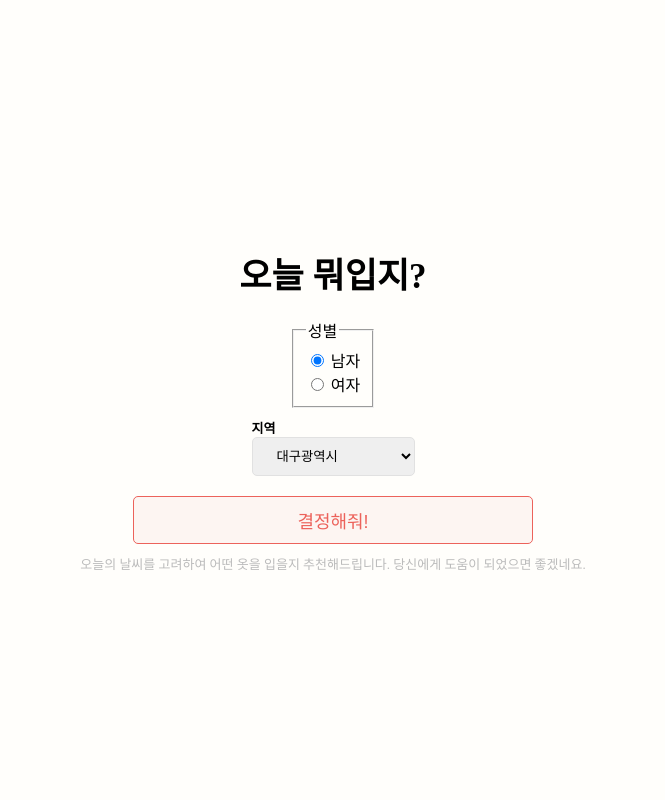
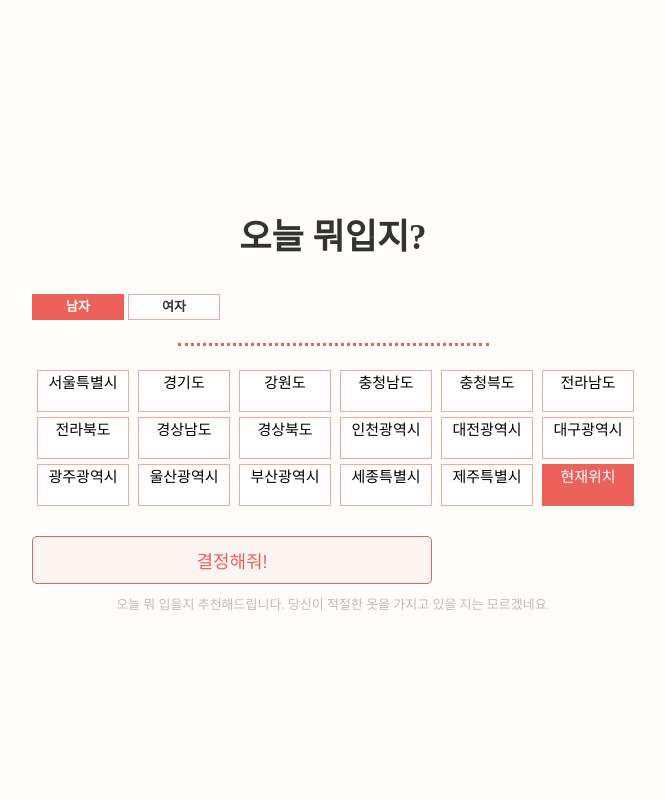
Before and after one commit to youngin197/osp_repo, a Flask app: page /main in a window 1280 px wide. Shown: the whole page, without its empty margins (307-972 px from the left). Run offline with Flask 2, Linux system fonts and the light colour scheme; some libraries are stand-ins or nearby versions.

Commit message:
Update main.html

```diff
--- a/Final_Project/flask and html/templates/main.html
+++ b/Final_Project/flask and html/templates/main.html
@@ -1,5 +1,6 @@
 <!DOCTYPE html>
 <html lang="en">
+
 <head>
   <title>weather</title>
   <meta charset="utf-8" />
@@ -11,11 +12,13 @@
       display: flex;
       flex-direction: column;
     }
+
     #headline {
       display: flex;
       align-items: center;
       justify-content: flex-start;
     }
+
     #bodyline {
       height: 100%;
       display: flex;
@@ -23,22 +26,20 @@
       align-items: center;
       justify-content: center;
     }
+
     .head_content {
       padding: 5px 15px;
     }
+
     .head_content:hover {
       background-color: #f7f6f3;
       text-decoration: underline;
     }
+
     body {
       margin: 0px;
     }
-      form{
-        display: flex;
-        align-items: center;
-        align-content: center;
-        flex-direction: column;
-      }
+
     #OTION {
       font-size: 40px;
       margin-bottom: 30px;
@@ -46,18 +47,22 @@
       font-family: "inter";
       font-weight: lighter;
     }
+
     a {
       text-decoration: none;
       color: black;
     }
+
     #main {
       display: flex;
       padding: 10px 30px 10px 80px;
       align-items: center;
     }
+
     #icon {
       max-width: 50px;
     }
+
     #icon_name {
       font-weight: bold;
     }
@@ -65,44 +70,19 @@
     .link:hover {
       text-decoration: underline;
     }
+
     #wrapper {
       display: flex;
       align-content: space-between;
       justify-content: space-between;
       min-height: 100vh;
     }
+
     #content {
       width: 100%;
     }
-      #label {
-        padding: 10px 20px;
-        margin-bottom: 10px;
-        border: solid 1px rgb(225, 225, 225);
-        border-radius: 5px;
-      }
-      #label:hover {
-        border: solid 1px rgb(201, 201, 201);;
-      }
-      #label:focus {
-        outline: solid 3px #abdcef;
-        border: solid 1px #00a2e3;
-      }
-      #label:active {
-        outline: none;
-        border: solid 1px #00a2e3;
-      }
-      #location{
-        margin-top: 10px;
-        font-size: 13px;
-      }
-      #sign {
-        color: #bbbbbb;
-        font-size: 13px;
-      }
-      #sign:hover {
-        color: #898989;
-      }
-      #submit {
+
+    button {
       display: flex;
       align-items: center;
       justify-content: center;
@@ -110,18 +90,60 @@
       min-width: 400px;
       margin: 10px;
       font-size: 18px;
+      background-color: white;
       border: solid 1px rgb(225, 225, 225);
       border-radius: 5px;
+    }
+
+    input[type="email"] {
+      padding: 10px 20px;
+      margin-top: 10px;
+      margin-bottom: 10px;
+      background-color: #f7f6f3;
+      border: solid 1px rgb(225, 225, 225);
+      border-radius: 5px;
+      min-width: 355px;
+      font-size: 20px;
+    }
+
+    input[type="email"]:hover {
+      border: solid 1px rgb(201, 201, 201);
+      ;
+    }
+
+    input[type="email"]:focus {
+      outline: solid 3px #abdcef;
+      border: solid 1px #00a2e3;
+    }
+
+    input[type="email"]:active {
+      outline: none;
+      border: solid 1px #00a2e3;
+    }
+
+    #email_text {
+      color: #bbbbbb;
+      font-size: 13px;
+    }
+
+    #email_text:hover {
+      color: #898989;
+    }
+
+    #email {
       color: #ec625b;
       background-color: #fdf5f2;
       border: solid 1px #ec625b;
     }
-      #submit:hover{
+
+    #email:hover {
       background-color: #feece5;
     }
-      #submit:active{
+
+    #email:active {
       background-color: #fee3d9;
     }
+
     #title {
       font-size: 35px;
       padding: 20px;
@@ -129,71 +151,146 @@
       display: flex;
       flex-direction: column;
       align-items: center;
+      color: #333;
     }
+
     .bold {
       font-weight: bold;
     }
+
+    hr {
+      width: 400px;
+      color: #bbbbbb;
+    }
+
+    img {
+      width: 30px;
+      margin-right: 10px;
+    }
+
+    .select {
+      padding: 15px 10px;
+    }
+
+    .select input[type=radio] {
+      display: none;
+    }
+
+    .select input[type=radio]+label {
+      display: inline-block;
+      cursor: pointer;
+      height: 24px;
+      width: 90px;
+      border: 1px solid #ec625b8d;
+      line-height: 24px;
+      text-align: center;
+      font-weight: bold;
+      font-size: 13px;
+    }
+
+    .select input[type=radio]+label {
+      background-color: #fff;
+      color: #333;
+    }
+
+    .select input[type=radio]:checked+label {
+      background-color: #ec625b;
+      color: #fff;
+    }
+
+    .select2 {
+      padding: 15px 10px;
+    }
+
+    .select2 input[type=radio] {
+      display: none;
+    }
+
+    .select2 input[type=radio]+label {
+      display: inline-block;
+      cursor: pointer;
+      height: 40px;
+      width: 90px;
+      border: 1px solid #ec625b8d;
+      line-height: 24px;
+      text-align: center;
+
+      /* font-weight:bold; */
+      font-size: 15px;
+      margin-bottom: 5px;
+      margin-left: 5px;
+    }
+
+    .select2 input[type=radio]+label {
+      background-color: #fff;
+      color: #000;
+    }
+
+    .select2 input[type=radio]:checked+label {
+      background-color: #ec625b;
+      color: #fff;
+    }
+
+    hr {
+      border: none;
+      border-top: 3px dotted #ec625b;
+      color: #fff;
+      background-color: #fff;
+      height: 1px;
+      width: 50%;
+    }
   </style>
 </head>
+
 <body>
   <div id="wrapper">
     <div id="content">
       <div id="headline">
+
       </div>
       <div id="bodyline">
         <div id="title">
-            오늘 뭐입지?</div>
-
-            <form action="/result" method="get">
+          오늘 뭐입지?
+        </div>
+        <form action='http://127.0.0.1:5000/result' method='POST'>
           <span>
-                <fieldset>
-                  <legend>성별</legend>
-                  <div>
-                    <input type="radio" id="man" name="gender" value="man"
-                           checked>
-                    <label for="man">남자</label>
+            <div class="select">
+              <input type="radio" id="sel1" name="gender" value="male" checked /><label for='sel1'>남자</label>
+              <!--checked로 default값을 설정할 수 있다.-->
+              <input type="radio" id="sel2" name="gender" value="female" /><label for='sel2'>여자</label>
+              <!--같은 그룹의 name 속성은 동일해야 한다.-->
             </div>
-
-                  <div>
-                    <input type="radio" id="woman" name="gender" value="woman">
-                    <label for="woman">여자</label>
+          </span>
+          <hr>
+          <div class="select2">
+            <!-- name="major" -->
+            <input type="radio" id="sel3" name="location" value="서울특별시" /><label for='sel3'>서울특별시</label>
+            <input type="radio" id="sel4" name="location" value="경기도" /><label for='sel4'>경기도</label>
+            <input type="radio" id="sel5" name="location" value="강원도" /><label for='sel5'>강원도</label>
+            <input type="radio" id="sel6" name="location" value="충청남도" /><label for='sel6'>충청남도</label>
+            <input type="radio" id="sel7" name="location" value="충청북도" /><label for='sel7'>충청븍도</label>
+            <input type="radio" id="sel8" name="location" value="전라남도" /><label for='sel8'>전라남도</label><br>
+            <input type="radio" id="sel9" name="location" value="전라북도" /><label for='sel9'>전라북도</label>
+            <input type="radio" id="sel10" name="location" value="경상남도" /><label for='sel10'>경상남도</label>
+            <input type="radio" id="sel11" name="location" value="경상북도" /><label for='sel11'>경상북도</label>
+            <input type="radio" id="sel12" name="location" value="인천광역시" /><label for='sel12'>인천광역시</label>
+            <input type="radio" id="sel13" name="location" value="대전광역시" /><label for='sel13'>대전광역시</label>
+            <input type="radio" id="sel14" name="location" value="대구광역시" /><label for='sel14'>대구광역시</label><br>
+            <input type="radio" id="sel15" name="location" value="광주광역시" /><label for='sel15'>광주광역시</label>
+            <input type="radio" id="sel16" name="location" value="울산광역시" /><label for='sel16'>울산광역시</label>
+            <input type="radio" id="sel17" name="location" value="부산광역시" /><label for='sel17'>부산광역시</label>
+            <input type="radio" id="sel18" name="location" value="세종특별시" /><label for='sel18'>세종특별시</label>
+            <input type="radio" id="sel19" name="location" value="제주특별시" /><label for='sel19'>제주특별시</label>
+            <input type="radio" id="sel20" name="location" value="" checked /><label for='sel20'>현재위치</label>
           </div>
-                </fieldset>
-              </span>
-              <label class="bold">
-                <div id=location>
-                  지역
-                </div>
-                <select id="label" name="location">
-                  <optgroup label="시">
-                  <option>서울특별시</option>
-                  <option>부산광역시</option>
-                  <option selected>대구광역시</option>
-                  <option>인천광역시</option>
-                  <option>울산광역시</option>
-                  <option>광주광역시</option>
-                  <option>대전광역시</option>
-                  <option>세종특별자치시</option>
-                </optgroup>
-                <optgroup label="도">
-                  <option>경기도</option>
-                  <option>강원도</option>
-                  <option>충청북도</option>
-                  <option>충청남도</option>
-                  <option>전라북도</option>
-                  <option>전라남도</option>
-                  <option>경상북도</option>
-                  <option>경상남도</option>
-                  <option>제주특별자치도</option>
-                </optgroup>
-                </select>
           </label>
-              <input id="submit" type="submit" value="결정해줘!">
+          <button id="email" type="submit">결정해줘!</button>
         </form>
-            <div id="sign">
-                오늘의 날씨를 고려하여 어떤 옷을 입을지 추천해드립니다. 당신에게 도움이 되었으면 좋겠네요.
+        <div id="email_text">
+          오늘 뭐 입을지 추천해드립니다. 당신이 적절한 옷을 가지고 있을 지는 모르겠네요.
         </div>
       </div>
     </div>
 </body>
+
 </html>
```
Lines whose indentation alone changed are shown as unchanged.
